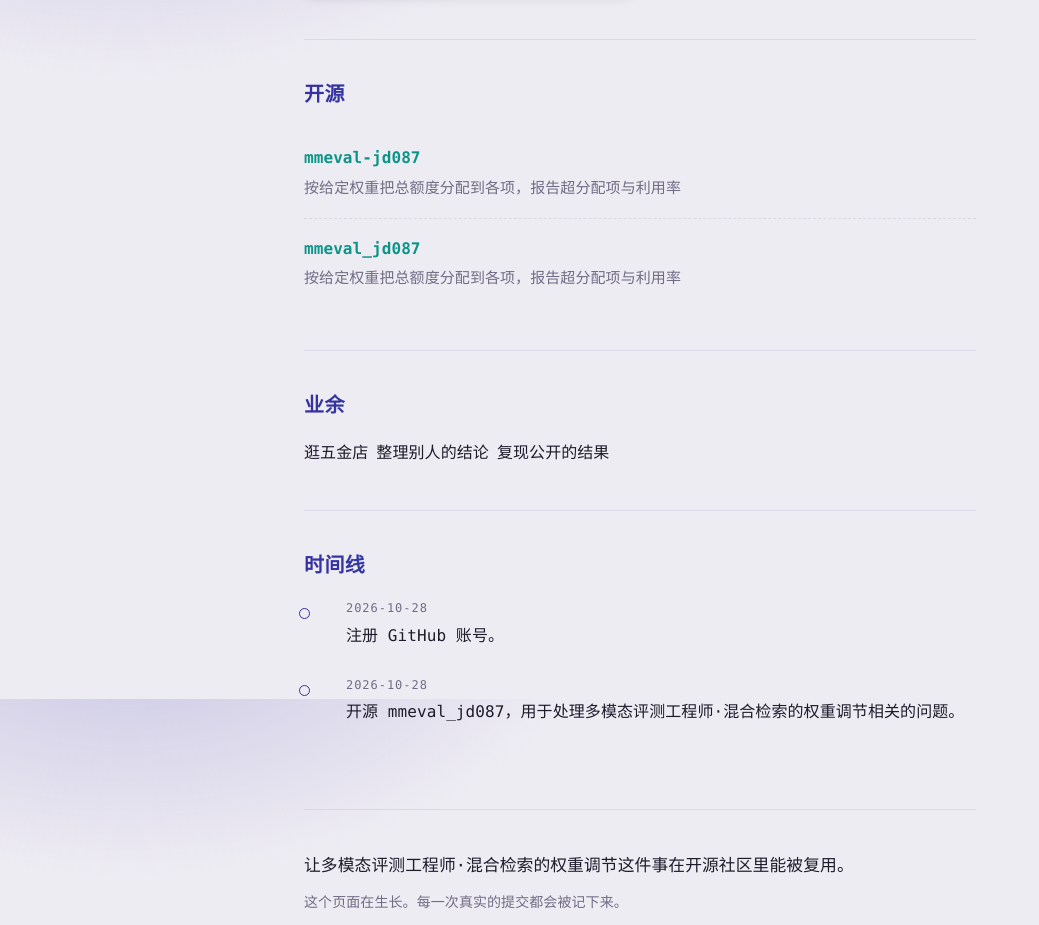
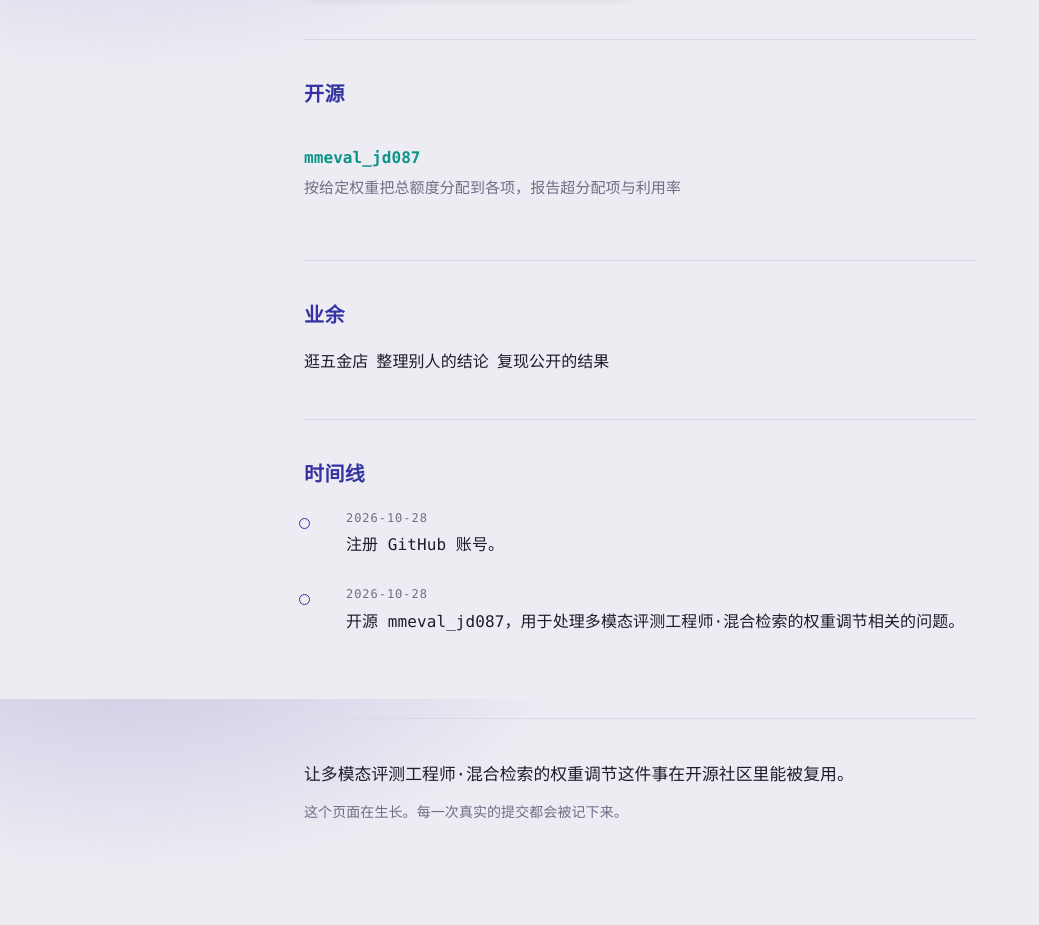
Before and after one commit to newstassta/newstassta.github.io, a plain HTML site: page index.html in a window 1280 px wide. Shown: the part 901-1826 px from the top of the page, without its empty margins (0-1039 px from the left). Drawn offline with Linux system fonts and the light colour scheme.

Commit message:
fix: 更新个人站点

```diff
--- a/index.html
+++ b/index.html
@@ -102,9 +102,6 @@
 <section id="work">
   <h2>开源</h2>
   <ul class="repos">
-    <li><div class="name"><a href="https://github.com/newstassta/mmeval-jd087" rel="noopener">mmeval-jd087</a></div>
-      <div class="desc">按给定权重把总额度分配到各项，报告超分配项与利用率</div>
-    </li>
     <li><div class="name"><a href="https://github.com/newstassta/mmeval_jd087" rel="noopener">mmeval_jd087</a></div>
       <div class="desc">按给定权重把总额度分配到各项，报告超分配项与利用率</div>
     </li>
```
